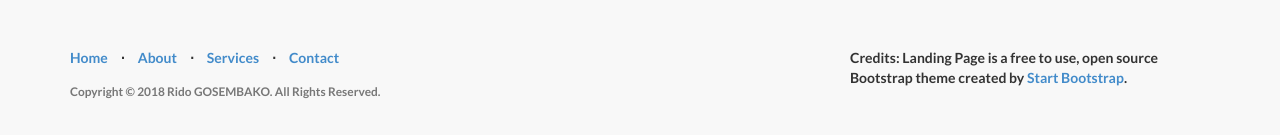
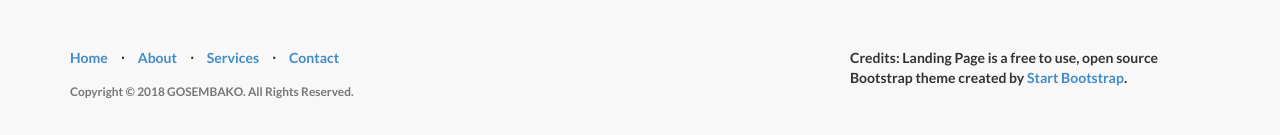
Before and after one commit to gosembako/gosembako.github.io, a Jekyll site: the page built from index.html, in a window 1280 px wide and 900 px high, scrolled down 3317 px, cut to the strip 447-888 px from the top of the window. Shown: the part 303-438 px from the top of the strip. Built offline with Jekyll 4.4.1, drawn with Linux system fonts in a browser that asks for light colours.

Commit message:
Update _config.yml
gh

```diff
--- a/_config.yml
+++ b/_config.yml
@@ -3,14 +3,14 @@
 # ----------------------- #
 
 url: http://gosembako.github.io
-title: GOSEMBAKO
+title: GO SEMBAKO
 email: your-email@domain.com
 author: rido
 description: > # "Write an awesome description for your new site here.
   You can edit this line in _config.yml. It will appear in your document
   head meta (for Google search results) and in your feed.xml site
   description.
-copyright: 'Copyright &copy; 2018 Rido GOSEMBAKO. All Rights  Reserved.'
+copyright: 'Copyright &copy; 2018 GOSEMBAKO. All Rights  Reserved.'
 credits: 'Credits: Landing Page is a free to use, open source Bootstrap theme created by <a href="http://startbootstrap.com/">Start Bootstrap</a>.'
 
 # ----------------------- #
```
